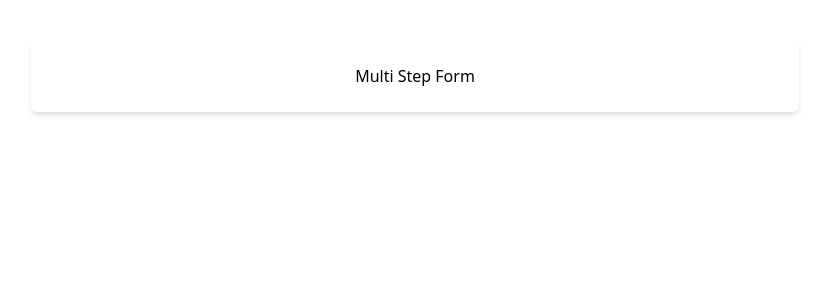
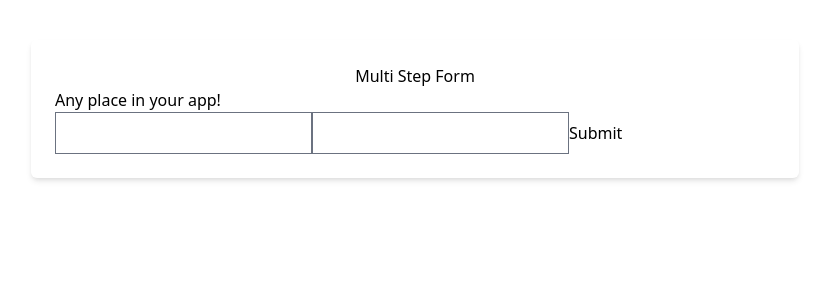
Before and after one commit to frappaaa/multi-step-form, a React (Create React App) app: page / in a window 1280 px wide. Shown: the top 300 px of the page, without its empty margins (225-1054 px from the left). Built offline with nearby package versions, Linux system fonts and the light colour scheme.

Commit message:
ADD: formik and yup and form starter

```diff
--- a/package.json
+++ b/package.json
@@ -8,12 +8,14 @@
     "@testing-library/jest-dom": "^5.11.4",
     "@testing-library/react": "^11.1.0",
     "@testing-library/user-event": "^12.1.10",
+    "formik": "^2.2.6",
     "react": "^17.0.2",
     "react-dom": "^17.0.2",
     "react-hooks-helper": "^1.6.0",
     "react-scripts": "4.0.3",
     "react-step-builder": "^2.0.8",
-    "web-vitals": "^1.0.1"
+    "web-vitals": "^1.0.1",
+    "yup": "^0.32.9"
   },
   "scripts": {
     "start": "craco start",
--- a/src/App.js
+++ b/src/App.js
@@ -1,7 +1,10 @@
+import MultiStepForm from "./components/MultiStepForm";
+
 export default function App() {
   return (
     <div className="App max-w-screen-md m-auto p-6 rounded-md mt-10 shadow-md">
       <h1 className="text-center">Multi Step Form</h1>
+      <MultiStepForm />
     </div>
   );
 }
--- /dev/null
+++ b/src/components/MultiStepForm.js
@@ -0,0 +1,44 @@
+import React from "react";
+import { Formik, Form, Field, ErrorMessage } from "formik";
+
+const MultiStepForm = () => {
+  return (
+    <div>
+      <h1>Any place in your app!</h1>
+      <Formik
+        initialValues={{ email: "", password: "" }}
+        validate={(values) => {
+          const errors = {};
+          if (!values.email) {
+            errors.email = "Required";
+          } else if (
+            !/^[A-Z0-9._%+-]+@[A-Z0-9.-]+\.[A-Z]{2,}$/i.test(values.email)
+          ) {
+            errors.email = "Invalid email address";
+          }
+          return errors;
+        }}
+        onSubmit={(values, { setSubmitting }) => {
+          setTimeout(() => {
+            alert(JSON.stringify(values, null, 2));
+            setSubmitting(false);
+          }, 400);
+        }}
+      >
+        {({ isSubmitting }) => (
+          <Form>
+            <Field type="email" name="email" />
+            <ErrorMessage name="email" component="div" />
+            <Field type="password" name="password" />
+            <ErrorMessage name="password" component="div" />
+            <button type="submit" disabled={isSubmitting}>
+              Submit
+            </button>
+          </Form>
+        )}
+      </Formik>
+    </div>
+  );
+};
+
+export default MultiStepForm;
```
Also changed, not shown: 2 other files (tests, documents, lock files or other folders).
